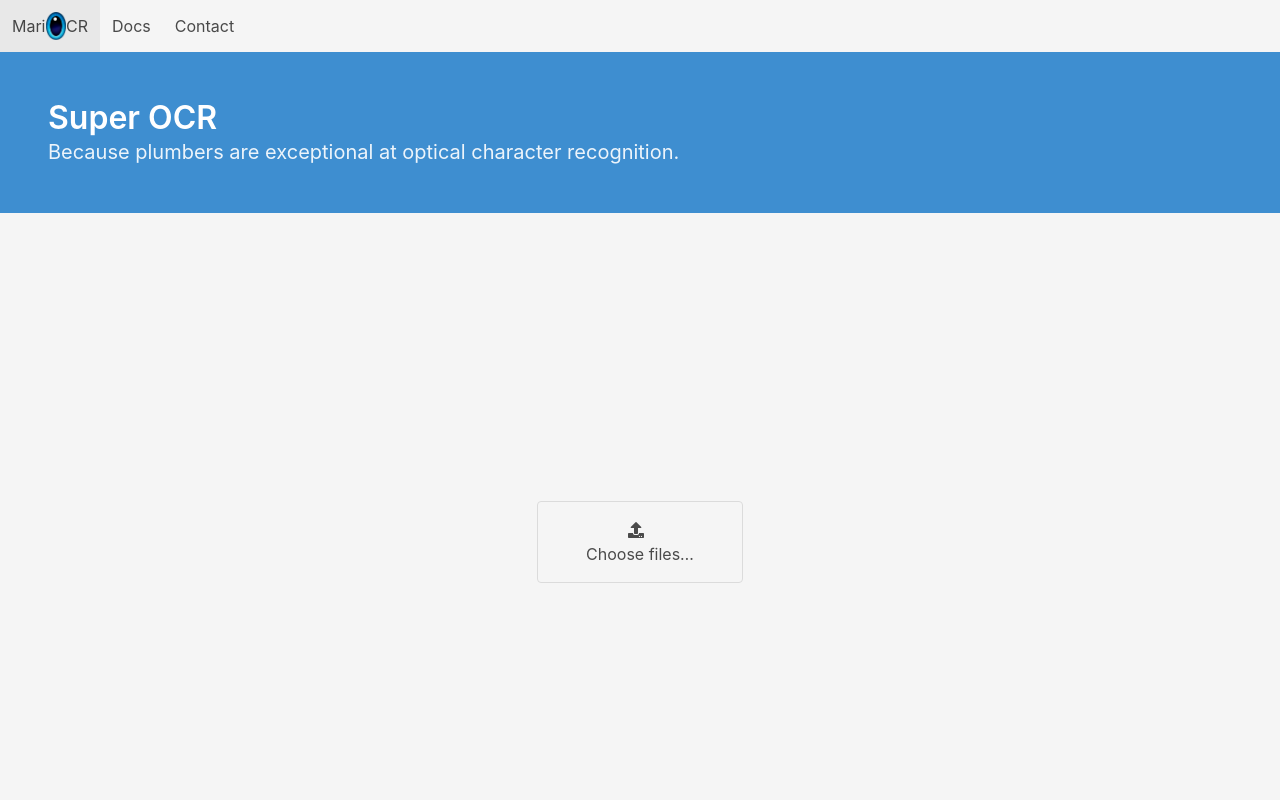
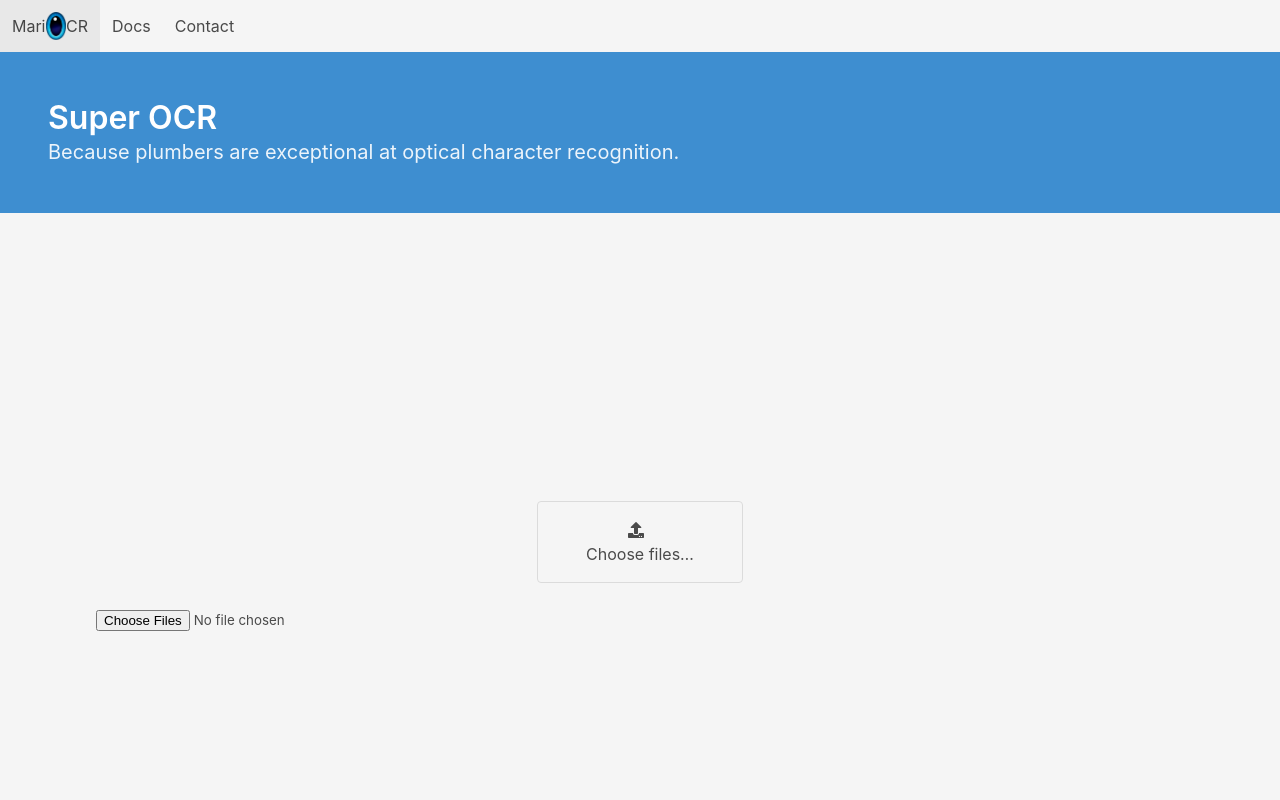
Before and after one commit to McClunatic/mariocr, a Vue app: page / in a window 1280 px wide. Shown: the top 800 px of the page. Built offline with nearby package versions, Linux system fonts and the light colour scheme.

Commit message:
Add test input and canvas for pdf.js test

```diff
--- a/package.json
+++ b/package.json
@@ -8,6 +8,7 @@
   "dependencies": {
     "@fortawesome/fontawesome-free": "^5.15.3",
     "bulma": "^0.9.3",
+    "pdfjs-dist": "^2.8.335",
     "tesseract.js": "^2.1.4",
     "vue": "^3.0.5",
     "vuex": "^4.0.2"
--- a/src/components/AppContent.vue
+++ b/src/components/AppContent.vue
@@ -2,13 +2,18 @@
   <section class="section is-large is-flex-grow-1 has-background-light">
     <file-upload-button class="mb-4" />
     <files-list />
+    <input type="file" multiple @change="testpdf">
+    <canvas ref="pdfcanvas" hidden />
   </section>
 </template>
 
-<script lang="ts">
-import { defineComponent } from 'vue'
+<script>
+import { defineComponent, onMounted, ref } from 'vue'
+import { createWorker } from 'tesseract.js/dist/tesseract.min.js'
+import * as pdfjsLib from 'pdfjs-dist'
 import FileUploadButton from './FileUploadButton.vue'
 import FilesList from './FilesList.vue'
+import * as pdfjsWorker from 'pdfjs-dist/build/pdf.worker.entry'
 
 export default defineComponent({
   components: {
@@ -16,7 +21,56 @@ export default defineComponent({
     FilesList
   },
   setup() {
+    const pdfcanvas = ref(null)
 
+    onMounted(() => {
+      pdfjsLib.GlobalWorkerOptions.workerSrc = pdfjsWorker
+    })
+
+    async function getpdf(file) {
+      return new Promise((resolve, reject) => {
+        const reader = new FileReader()
+        reader.onload = function() {
+          const array = new Uint8Array(this.result)
+          resolve(pdfjsLib.getDocument(array).promise)
+        }
+        reader.readAsArrayBuffer(file)
+      })
+    }
+
+    async function testpdf(event) {
+      const file = event.target.files[0]
+      const pdf = await getpdf(file)
+      console.log('pdf', pdf)
+      const page = await pdf.getPage(1)
+      console.log('page', page)
+      const viewport = page.getViewport({ scale: 1 })
+      console.log('viewport', viewport)
+      const canvas = pdfcanvas.value
+      console.log('canvas', canvas)
+      const context = canvas.getContext('2d')
+      console.log('context', canvas)
+      canvas.height = viewport.height
+      canvas.width = viewport.width
+      await page.render({ canvasContext: context, viewport: viewport }).promise
+      const url = canvas.toDataURL()
+
+      const worker = createWorker({ logger: m => console.log(m) })
+
+      await worker.load()
+      await worker.loadLanguage('eng')
+      await worker.initialize('eng')
+
+      const result = await worker.recognize(url)
+      console.log(result)
+
+      await worker.terminate()
+    }
+
+    return {
+      pdfcanvas,
+      testpdf
+    }
   },
 })
 </script>
--- a/src/store.ts
+++ b/src/store.ts
@@ -1,7 +1,7 @@
 // store.ts
 import { InjectionKey } from 'vue'
 import { createStore, Store } from 'vuex'
-import { createScheduler, createWorker } from 'tesseract.js'
+import { createWorker } from 'tesseract.js'
 
 // define your typings for the store state
 export interface Status {
```
Also changed, not shown: 1 other file (tests, documents, lock files or other folders).
